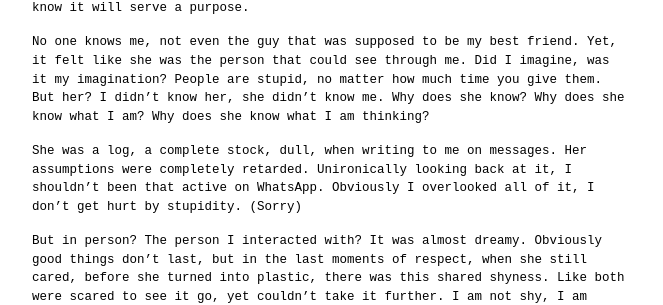
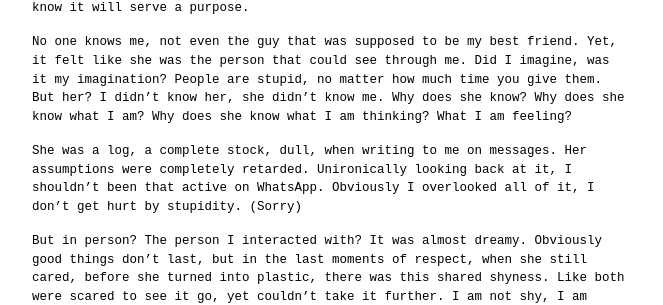
Before and after one commit to ronim-efrin/kitab, a Jekyll site: the page built from about.md, in a window 1280 px wide. Shown: the part 223-528 px from the top of the page, without its empty margins (308-971 px from the left). Built offline with Jekyll 4.4.1, drawn with Linux system fonts in a browser that asks for light colours.

Commit message:
Update about.md

```diff
--- a/about.md
+++ b/about.md
@@ -8,7 +8,7 @@ I'm eating tacos rn, I'll see what purpose this page will serve later.
 
 Seeing right through people is a trait, a gift, I am very thankful to have. Praise God. I get to analyze people in a way that could take others years. No assumptions, no delusions, a slight judgement. Yes, what I say is not what I think, it will never be. Because, truly, I will never share my mind with anyone. Even the things I might say sometimes I myself don’t believe, because I know it will serve a purpose.
 
-No one knows me, not even the guy that was supposed to be my best friend. Yet, it felt like she was the person that could see through me. Did I imagine, was it my imagination? People are stupid, no matter how much time you give them. But her? I didn’t know her, she didn’t know me. Why does she know? Why does she know what I am? Why does she know what I am thinking?
+No one knows me, not even the guy that was supposed to be my best friend. Yet, it felt like she was the person that could see through me. Did I imagine, was it my imagination? People are stupid, no matter how much time you give them. But her? I didn’t know her, she didn’t know me. Why does she know? Why does she know what I am? Why does she know what I am thinking? What I am feeling?
 
 She was a log, a complete stock, dull, when writing to me on messages. Her assumptions were completely retarded. Unironically looking back at it, I shouldn’t been that active on WhatsApp. Obviously I overlooked all of it, I don’t get hurt by stupidity. (Sorry)
 
```
